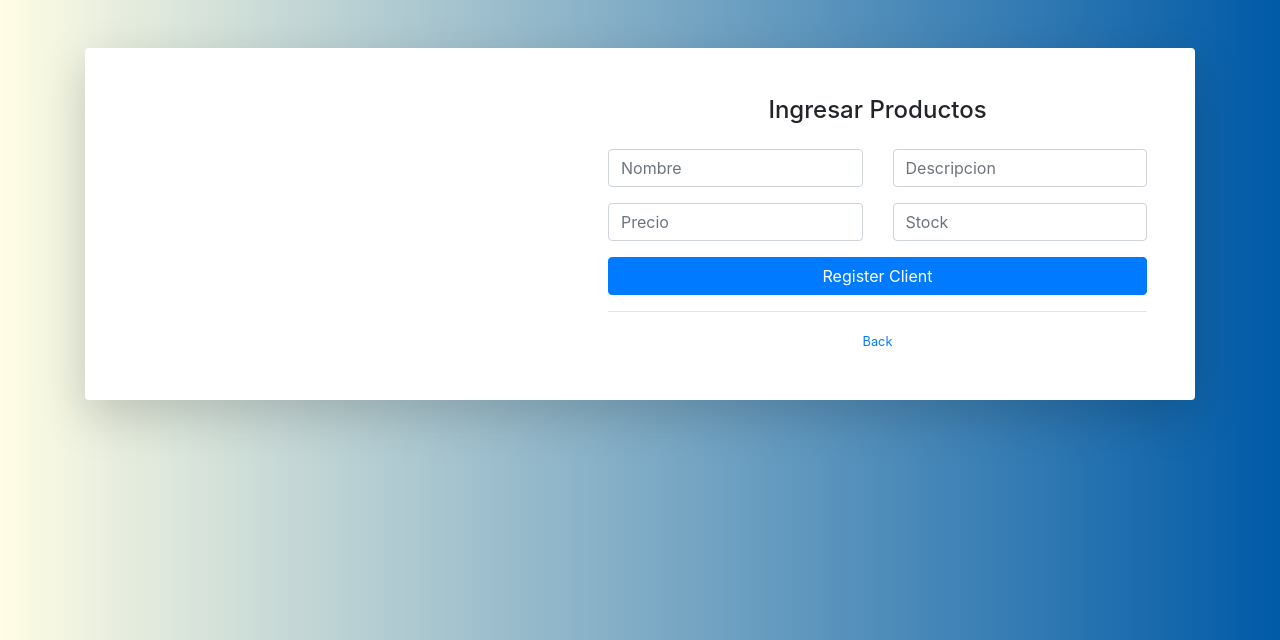
After one commit to MauGarr/Desarrollo_Web, a Django app: page /getinProductos/ in a window 1280 px wide. The commit adds this page. Shown: the top 640 px of the page. Run offline with Django 5.2, Linux system fonts and the light colour scheme; some libraries are stand-ins or nearby versions.

Commit message:
se agrego la parte de ingreso de productos junto con los botones

```diff
--- a/Proyecto2Ipc/templates/clientes.html
+++ b/Proyecto2Ipc/templates/clientes.html
@@ -20,6 +20,9 @@
 <body>
     {% include 'nav.html' %}
     <br>
+    <div style="display: flex; justify-content: center; margin-bottom: 1em;">
+        <a href="{% url 'singup' %}" class="btn btn-primary btn-icon-split" aria-current="page">Ingresar Clientes</a>
+    </div>
     <script>
         $(document).ready( function () {
             $('#tableClientes_id').DataTable();
--- /dev/null
+++ b/Proyecto2Ipc/templates/mercaingresa.html
@@ -0,0 +1,92 @@
+<!DOCTYPE html>
+<html lang="en">
+
+<head>
+
+    <meta charset="utf-8">
+    <meta http-equiv="X-UA-Compatible" content="IE=edge">
+    <meta name="viewport" content="width=device-width, initial-scale=1, shrink-to-fit=no">
+    <meta name="description" content="">
+    <meta name="author" content="">
+
+    <title>Ingreso de Protuctos</title>
+
+    <!-- Custom fonts for this template-->
+    <link rel="stylesheet" href="https://stackpath.bootstrapcdn.com/bootstrap/4.5.2/css/bootstrap.min.css">
+
+    <style>
+        body {
+            background: #005AA7;
+            /* fallback for old browsers */
+            background: -webkit-linear-gradient(to right, #FFFDE4, #005AA7);
+            /* Chrome 10-25, Safari 5.1-6 */
+            background: linear-gradient(to right, #FFFDE4, #005AA7);
+            /* W3C, IE 10+/ Edge, Firefox 16+, Chrome 26+, Opera 12+, Safari 7+ */
+        }
+    </style>
+</head>
+
+<body class="bg-gradient-primary">
+
+    <div class="container">
+
+        <div class="card o-hidden border-0 shadow-lg my-5">
+            <div class="card-body p-0">
+                <!-- Nested Row within Card Body -->
+                <div class="row">
+                    <div class="col-lg-5 d-none d-lg-block bg-register-image"></div>
+                    <div class="col-lg-7">
+                        <div class="p-5">
+                            <div class="text-center">
+                                <h1 class="h4 text-gray-900 mb-4">Ingresar Productos</h1>
+                            </div>
+                            <form class="user">
+                                <div class="form-group row">
+                                    <div class="col-sm-6 mb-3 mb-sm-0">
+                                        <input type="text" class="form-control form-control-user" id="PNombre"
+                                            placeholder="Nombre">
+                                    </div>
+                                    <div class="col-sm-6">
+                                        <input type="text" class="form-control form-control-user" id="PDescripcion"
+                                            placeholder="Descripcion">
+                                    </div>
+                                </div>
+                                <div class="form-group row">
+                                    <div class="col-sm-6 mb-3 mb-sm-0">
+                                        <input type="text" class="form-control form-control-user"
+                                            id="PPrecio" placeholder="Precio">
+                                    </div>
+                                    <div class="col-sm-6">
+                                        <input type="email" class="form-control form-control-user"
+                                            id="PStock" placeholder="Stock">
+                                    </div>
+                                </div>
+                                <a href="{% url 'producto' %}" class="btn btn-primary btn-user btn-block">
+                                    Register Client
+                                </a>
+                            </form>
+                            <hr>
+                            <div class="text-center">
+                                <a class="small" href="{% url 'cliente' %}">Back</a>
+                            </div>
+                        </div>
+                    </div>
+                </div>
+            </div>
+        </div>
+
+    </div>
+
+    <!-- Bootstrap core JavaScript-->
+    <script src="vendor/jquery/jquery.min.js"></script>
+    <script src="vendor/bootstrap/js/bootstrap.bundle.min.js"></script>
+
+    <!-- Core plugin JavaScript-->
+    <script src="vendor/jquery-easing/jquery.easing.min.js"></script>
+
+    <!-- Custom scripts for all pages-->
+    <script src="js/sb-admin-2.min.js"></script>
+
+</body>
+
+</html>
--- a/Proyecto2Ipc/templates/producto.html
+++ b/Proyecto2Ipc/templates/producto.html
@@ -20,6 +20,9 @@
 <body>
     {% include 'nav.html' %}
     <br>
+    <div style="display: flex; justify-content: center; margin-bottom: 1em;">
+        <a href="{% url 'getinproductos' %}" class="btn btn-primary btn-icon-split" aria-current="page">Ingresar Productos</a>
+    </div>
     <script>
         $(document).ready( function () {
             $('#tableProductos_id').DataTable();
--- a/Proyecto2Ipc/urls.py
+++ b/Proyecto2Ipc/urls.py
@@ -25,4 +25,5 @@ urlpatterns = [
     path('producto/', views.producto,name='producto'),
     path('cliente/', views.cliente,name='cliente'),
     path('facturas/', views.facturas,name='facturas'),
+    path('getinProductos/', views.getinproductos,name='getinproductos'),
 ]
--- a/Proyecto2Ipc/views.py
+++ b/Proyecto2Ipc/views.py
@@ -19,3 +19,5 @@ def facturas(request):
 
 def nav(request):
     return render(request,"nav.html")
+def getinproductos(request):
+    return render(request,"mercaingresa.html")
```
Also changed, not shown: Proyecto2Ipc/templates/nav.html (+63 -0 lines).
